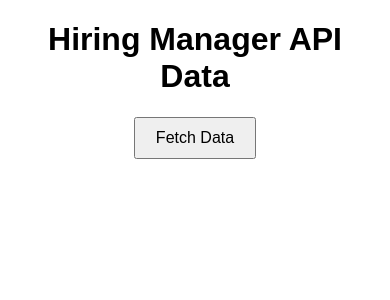
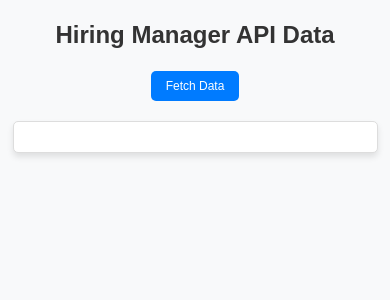
Before and after one commit to ai-ngabo/Dictionary_API-App, a Python web app: template templates/index.html in a window 390 px wide. Shown: the top 300 px of the page. Run offline with Jinja, Linux system fonts and the light colour scheme; the template is opened without the code that fills it, so the values that code supplies are empty.

Commit message:
added some styles on css file

```diff
--- a/static/index.css
+++ b/static/index.css
@@ -1,13 +1,72 @@
+/* General Styling */
 body {
     font-family: Arial, sans-serif;
     text-align: center;
     margin: 20px;
+    background-color: #f8f9fa; /* Soft background color */
+    color: #333; /* Darker text for readability */
+    line-height: 1.6; /* Improved text spacing */
 }
+
+/* Button Styling */
 button {
-    padding: 10px 20px;
+    padding: 12px 25px;
     font-size: 16px;
     cursor: pointer;
+    background-color: #007bff; /* Primary blue */
+    color: #fff;
+    border: none;
+    border-radius: 5px; /* Rounded corners */
+    transition: background-color 0.3s ease, transform 0.3s ease; /* Animation */
 }
+
+button:hover {
+    background-color: #0056b3; /* Darker blue for hover */
+    transform: scale(1.05); /* Slight zoom effect */
+}
+
+/* Output Section */
 #output {
     margin-top: 20px;
+    padding: 20px;
+    background-color: #fff;
+    border: 1px solid #ddd;
+    border-radius: 5px;
+    box-shadow: 0px 4px 6px rgba(0, 0, 0, 0.1); /* Subtle shadow */
+    max-width: 90%;
+    margin-left: auto;
+    margin-right: auto;
+    overflow-x: auto; /* Handle long JSON content */
 }
+
+/* Responsive Design */
+@media (max-width: 768px) {
+    body {
+        margin: 10px;
+    }
+
+    button {
+        font-size: 14px;
+        padding: 10px 20px;
+    }
+
+    #output {
+        padding: 15px;
+        font-size: 14px;
+    }
+}
+
+@media (max-width: 480px) {
+    h1 {
+        font-size: 24px; /* Adjust heading for smaller screens */
+    }
+
+    button {
+        font-size: 12px;
+        padding: 8px 15px;
+    }
+
+    #output {
+        font-size: 12px;
+    }
+}
```
